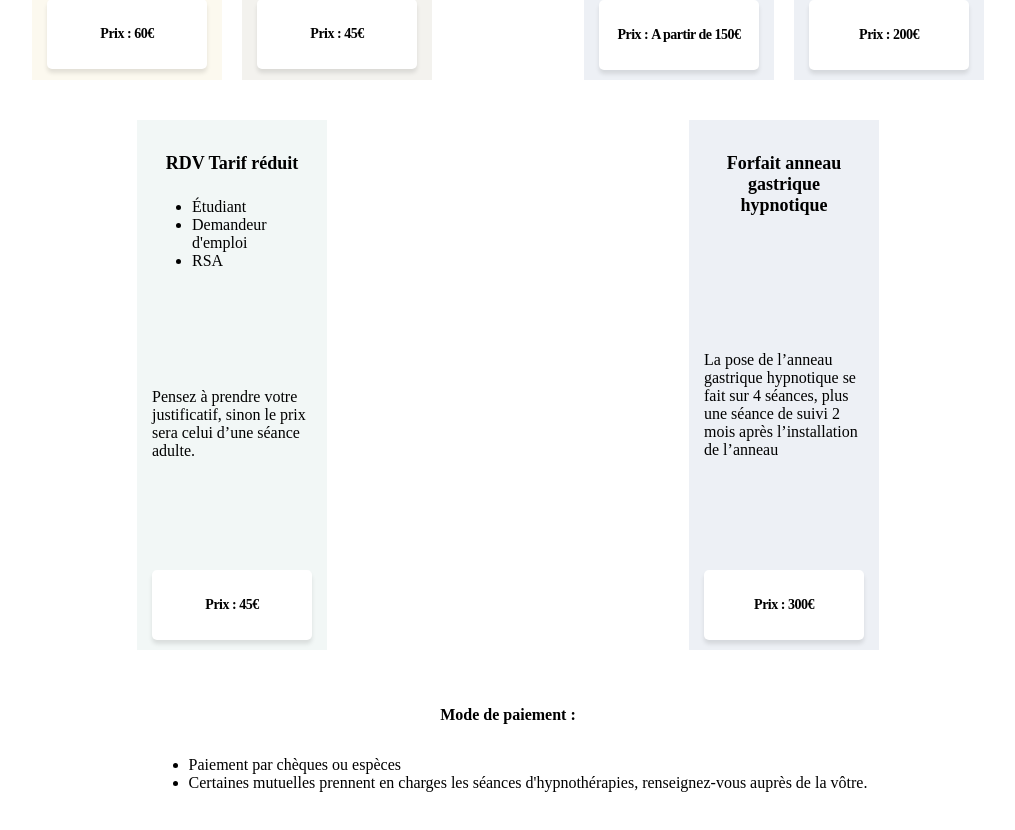
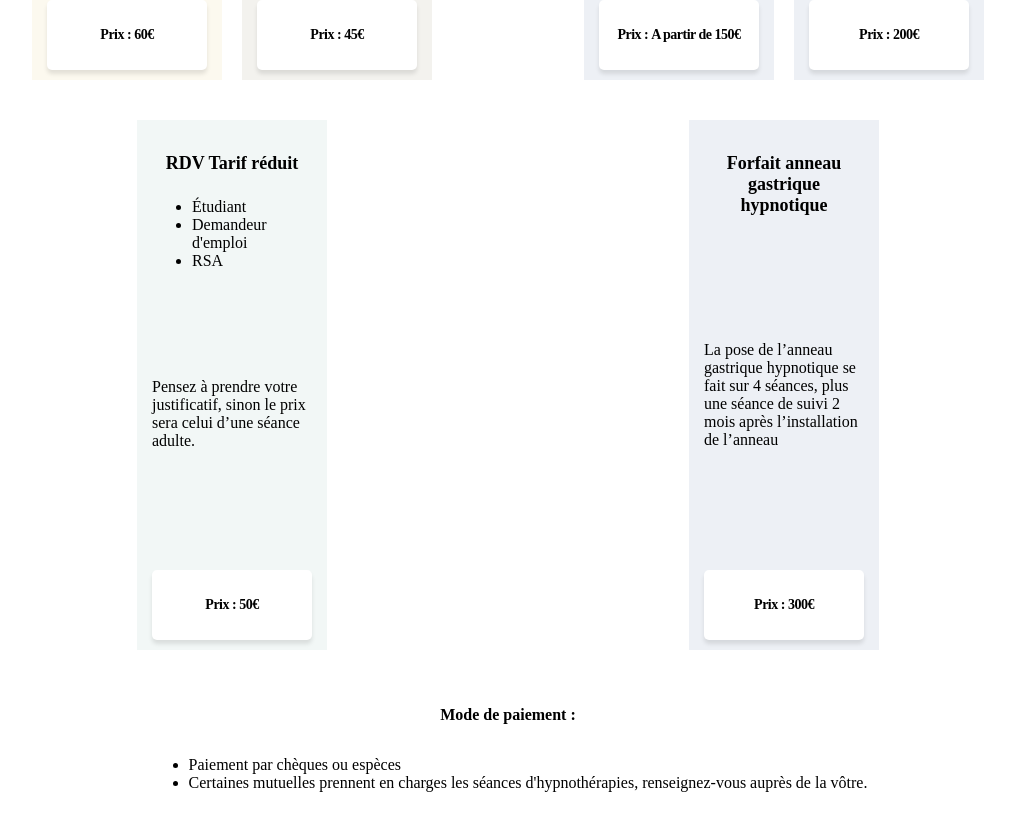
Before and after one commit to nicoriera/hypnose-frontend, a React (Create React App) app: page /tarifs in a window 1280 px wide. Shown: the part 800-1630 px from the top of the page, without its empty margins (132-1147 px from the left). Built offline with nearby package versions, Linux system fonts and the light colour scheme; a web font is replaced by a local one; what google-maps-react would draw is missing.

Commit message:
change price

```diff
--- a/src/App.css
+++ b/src/App.css
@@ -100,7 +100,7 @@ h1 {
   width: 100%;
   z-index: 999;
   background-color: #ffffff;
-  animation: 500ms ease-in-out 0s normal none 1 running fadeInDown;
+  animation: fadeInDown 500ms ease-in-out;
 }
 .header-logo {
   width: 280px;
@@ -120,13 +120,11 @@ h1 {
 }
 .link {
   text-decoration: none;
-  background-color: none;
   padding: 0 10px;
   word-break: keep-all;
 }
 .link-bold {
   text-decoration: none;
-  background-color: none;
   font-size: 15px;
   font-weight: bold;
 }
@@ -154,7 +152,7 @@ h1 {
 .container-accueil {
   display: flex;
   padding: 30px;
-  width: 0 auto;
+  width: auto;
   max-width: 100%;
 }
 .accueil-text-accroche {
@@ -166,7 +164,7 @@ h1 {
   line-height: 0;
   padding: 0 5px;
 }
-.accueil-text-accroche h1{
+.accueil-text-accroche h1 {
   font-size: 70px;
   font-weight: 400;
   text-align: right;
@@ -175,19 +173,21 @@ h1 {
   font-size: 60px;
   text-align: right;
 }
-.accueil-text{
+.accueil-text {
   display: flex;
   flex-direction: column;
   align-items: center;
-  height:  auto;
-  box-sizing:border-box;
+  height: auto;
+  box-sizing: border-box;
 }
-.accueil-pourquoi, .accueil-qui, .accueil-contact {
+.accueil-pourquoi,
+.accueil-qui,
+.accueil-contact {
   display: flex;
   flex-direction: column;
   justify-content: left;
   height: auto;
-  box-sizing:border-box;
+  box-sizing: border-box;
 }
 .accueil-text-presentation {
   text-align: justify;
@@ -214,7 +214,7 @@ h1 {
   display: flex;
   justify-content: space-around;
   align-items: center;
-  margin: 50px 0 ;
+  margin: 50px 0;
 }
 .accueil-pourquoi-bloc {
   display: flex;
@@ -481,7 +481,7 @@ h1 {
   margin-top: 10px;
 }
 .bloc-prix {
-  margin-top: 20px 10px;
+  margin-top: 20px;
   display: flex;
   height: 70px;
   background-color: white;
@@ -601,9 +601,7 @@ h1 {
     left: 0;
     transition: 850ms;
   }
-  .link {
-    padding: none;
-  }
+
   .logo-bars {
     cursor: pointer;
     transition: 300ms;
@@ -622,21 +620,21 @@ h1 {
   .container-accueil {
     padding: 0 20px;
   }
-  .accueil-text{
+  .accueil-text {
     display: flex;
     flex-direction: column;
     align-items: center;
     justify-content: center;
     height: auto;
   }
-  .accueil-pourquoi{
+  .accueil-pourquoi {
     height: auto;
   }
 
   .accueil-qui {
     height: auto;
   }
-  .accueil-text-accroche{
+  .accueil-text-accroche {
     align-items: center;
     justify-content: center;
   }
--- a/src/pages/Tarifs.js
+++ b/src/pages/Tarifs.js
@@ -44,7 +44,7 @@ const Tarifs = () => {
                 rsa="RSA"
                 infos="Pensez à prendre votre justificatif, sinon le prix sera celui d’une séance adulte."
                 duree=" de 1h à 1h15"
-                prix="45€"
+                prix="50€"
                 color="#F2F7F6"
               />
             </div>
```
